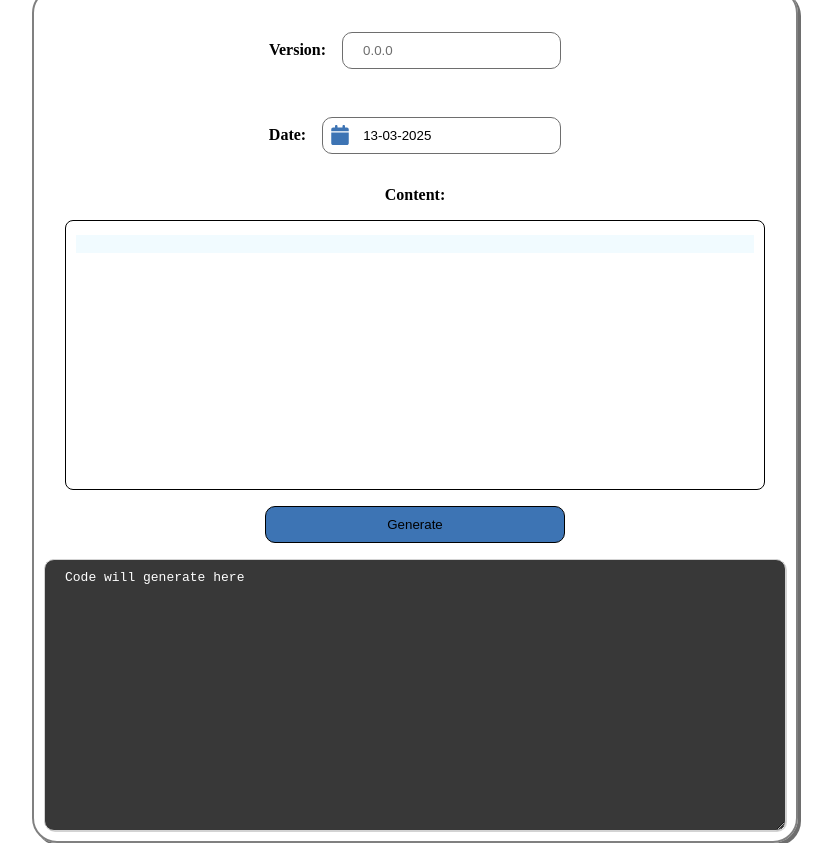
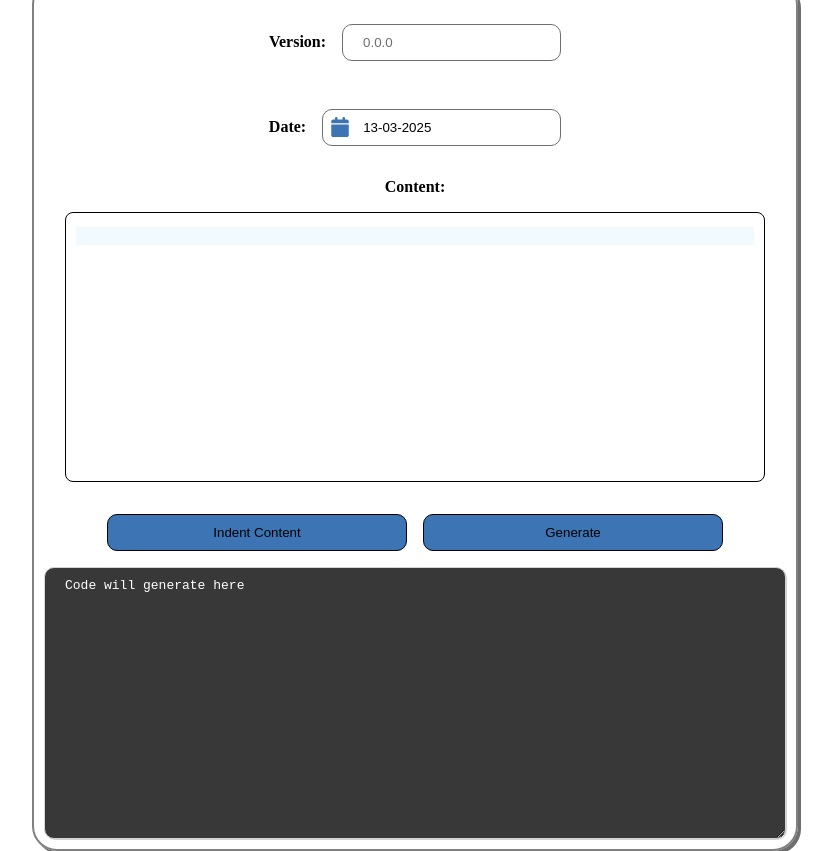
Before and after one commit to Samero0/ReleaseNotesGenerator, a React (Vite) app: page / in a window 1280 px wide. Shown: the whole page, without its empty margins (13-845 px from the left). Built offline with nearby package versions, Linux system fonts and the light colour scheme.

Commit message:
html validator fix

```diff
--- a/src/App.tsx
+++ b/src/App.tsx
@@ -34,6 +34,7 @@ const FormInputElement = styled.div`
   padding: 1em;
   gap: 1em;
   align-items: center;
+  justify-content: center;
 `;
 
 const FormDisplay = styled.div`
@@ -61,8 +62,7 @@ export const App = () => {
 
   // handler for the editor content
   const handleEditorChange = (newValue: string) => {
-    const formattedValue = formatHtml(newValue);
-    setInputContent(formattedValue);
+    setInputContent(newValue);
   };
 
   // Code generation function
@@ -90,6 +90,13 @@ export const App = () => {
   };
 
   const [code, setCodeValue] = useState<string>(''); //state to store the generated code
+
+  // Function to handle indenting the content
+  const handleIndentContent = () => {
+    const cleanedContent = cleanContent(inputContent)
+    const indentedContent = formatHtml(cleanedContent);
+    setInputContent(indentedContent);
+  };
 
   return (
     <Display>
@@ -120,14 +127,23 @@ export const App = () => {
         />
       </FormDisplay>
 
-      <FormResult>
+      <FormInputElement>
+      <Button
+          id="button_indent"
+          onClick={handleIndentContent}
+          text="Indent Content"
+        />
         <Button
           id="button_generate"
           onClick={() => generateCode(startDate, inputVersion, inputContent)}
           text="Generate"
         />
+      </FormInputElement>
+
+      <FormResult>
         <TextBox id="textBox_code" placeholder="Code will generate here" value={code} />
       </FormResult>
+
     </Display>
   );
 };
--- a/src/hooks/contentCleaner.ts
+++ b/src/hooks/contentCleaner.ts
@@ -1,6 +1,6 @@
 export const cleanContent = (content: string): string => {
-    // delete the literals "\t,\s,\n" , "\t\t..." , " \t "
-    const noLiterals = content.replace(/(\\[tsn]){2,}|\\[tsn](?=\S)|\\[tsn]|\\ /g, '');
+    // delete the literals "\t,\s,\n" , "\t\t..." , " \t ", " /t,/s,/n "
+    const noLiterals = content.replace(/(\\[tsn]){2,}|\\[tsn](?=\S)|\\[tsn]|\/[tsn] /g, '');
 
     // delete unnecessary spaces, tabs, and enters
     const noSpaces = noLiterals.replace(/\s{2,}|\\[tsn] /g, ' ');
--- a/src/validators/validateHtml.ts
+++ b/src/validators/validateHtml.ts
@@ -1,16 +1,33 @@
 export const validateHtml = (html: string): boolean => {
+    // content is not empty
+    if (!html.trim()) {
+      console.error("HTML is empty.");
+      return false;
+    }
+
     try {
+
       const parser = new DOMParser();
-      const doc = parser.parseFromString(html, "application/xml"); // xml for strict validations
+      const doc = parser.parseFromString(html, "text/html");
 
-      // parser will generate <parsererror>
+      // simple html validation
       const errorNode = doc.querySelector("parsererror");
       if (errorNode) {
         console.error("HTML Parsing Error:", errorNode.textContent);
         return false;
       }
 
-      return true; // HTML is valid
+      // gather all the open an closed tags
+      const openTags = html.match(/<([a-z]+)(?:\s[^>]*?)?>/gi);
+      const closeTags = html.match(/<\/([a-z]+)>/gi);
+
+      // if there are unclosed tags catches the error:
+      if (openTags!.length !== closeTags!.length) {
+        console.error("There are unclosed tags.");
+        return false;
+      }
+
+      return true;
     } catch (error) {
       console.error("Error validating HTML:", error);
       return false;
```
